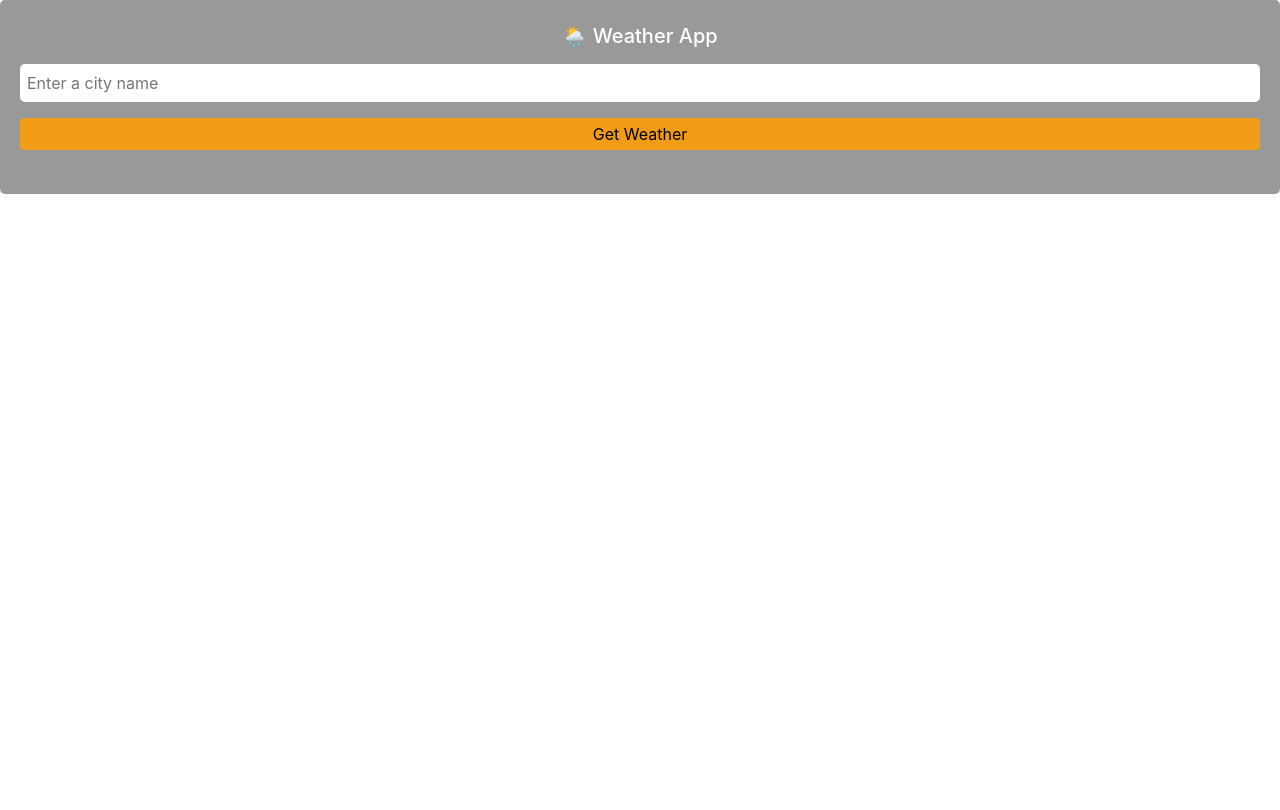
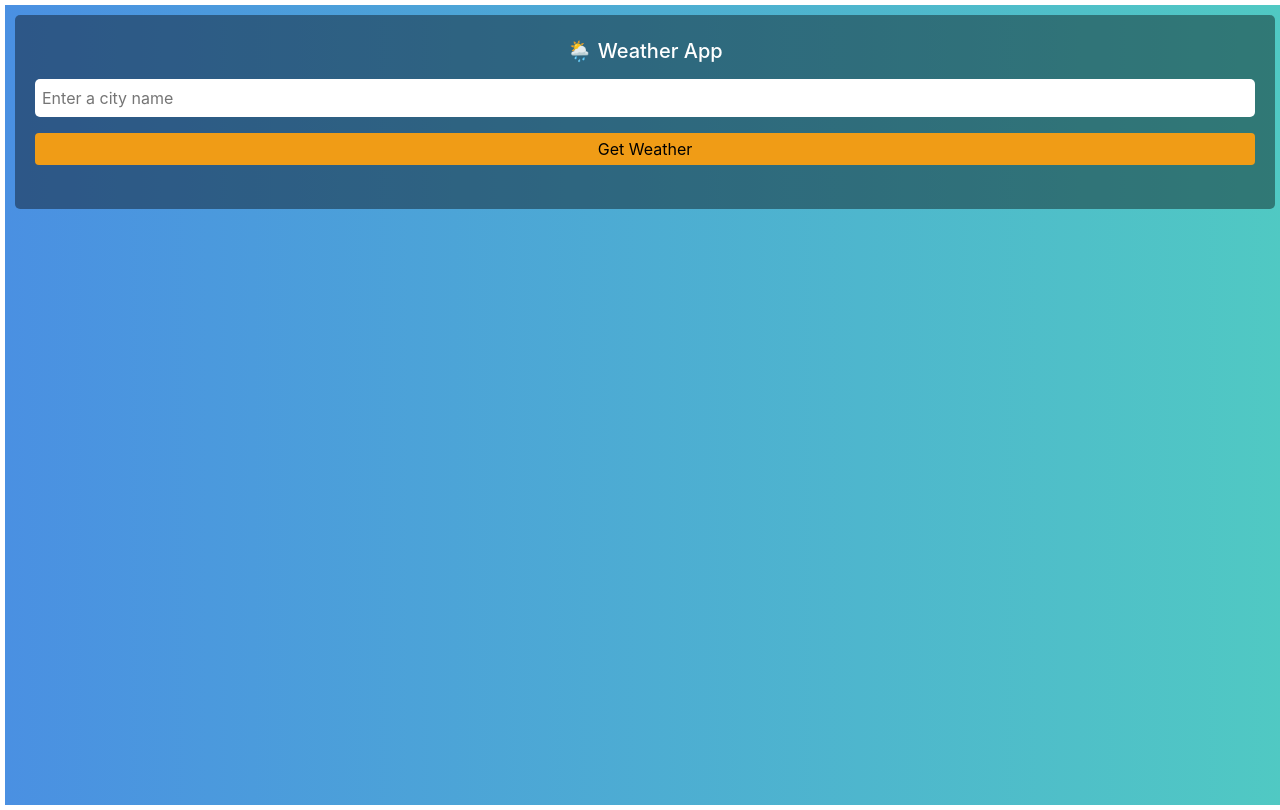
Before and after one commit to greeshma85-stack/HTML, a plain HTML site: page weather app/index.html in a window 1280 px wide. Drawn offline with nearby package versions, Linux system fonts and the light colour scheme.

Commit message:
Update style.css

```diff
--- a/weather app/style.css
+++ b/weather app/style.css
@@ -1,4 +1,9 @@
-.container {
+* {
+    margin: 0;
+    padding: 0;
+    box-sizing: border-box;
+}
+.bg-container {
     background: linear-gradient(to right, #4A90E2, #50C9C3);
     width: 100%;
     height: 100vh;
```
